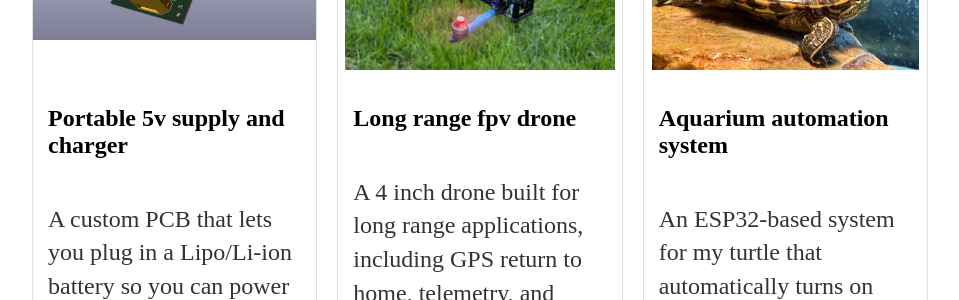
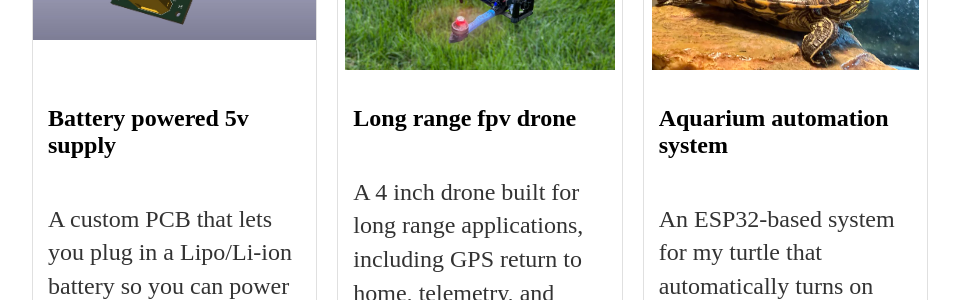
Before and after one commit to tfu1897/tfu1897.github.io, a Jekyll site: the page built from projects.html, in a window 1280 px wide. Shown: the part 386-686 px from the top of the page, without its empty margins (160-1119 px from the left). Built offline with Jekyll 4.4.1, drawn with Linux system fonts in a browser that asks for light colours.

Commit message:
Update projects.html

```diff
--- a/projects.html
+++ b/projects.html
@@ -17,7 +17,7 @@ permalink: /Projects/
   <article class="project-card">
     <img src="{{ 'images/kicadboard.jpg' | relative_url }}" alt="Project 2 Thumbnail" class="project-image">
     <div class="project-content">
-      <h2>Portable 5v supply and charger</h2>
+      <h2>Battery powered 5v supply</h2>
       <p>A custom PCB that lets you plug in a Lipo/Li-ion battery so you can power USB devices, or check its voltage </p>
       <a href="{{ '/Projects/charger/' | relative_url }}" class="project-link">View Project Details →</a>
     </div>
```
